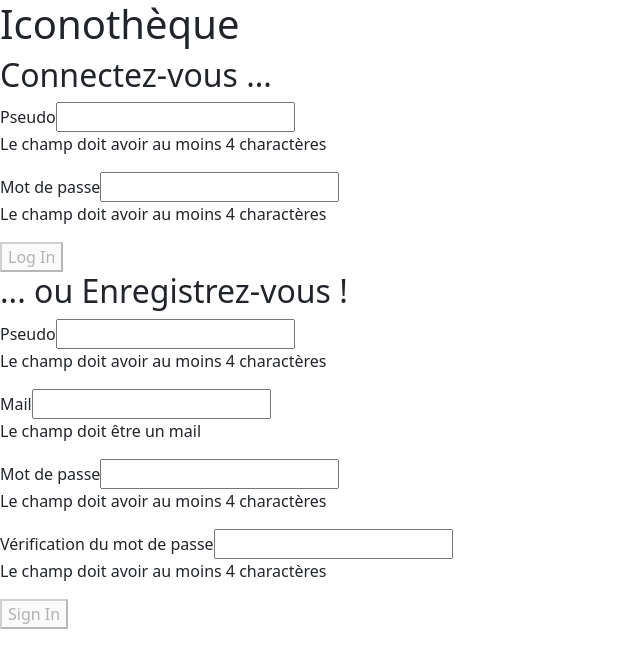
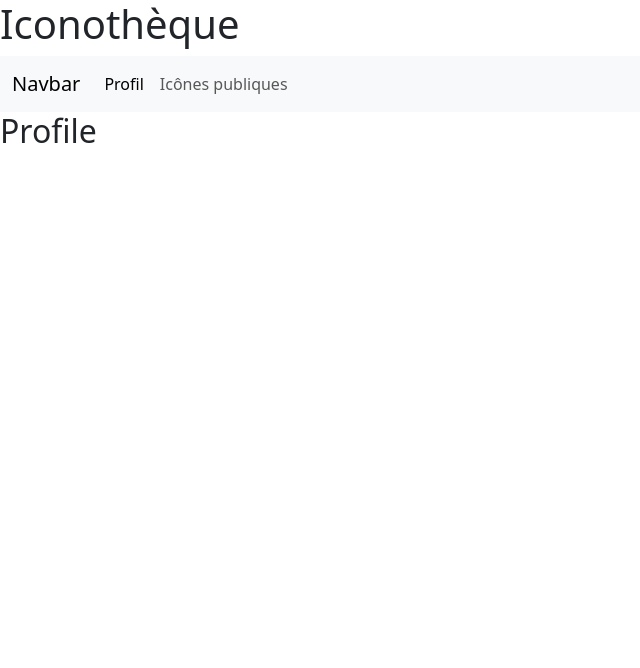
Before and after one commit to Johblanc/iconotheque_front, a React (Create React App) app: page /user/view in a window 1280 px wide. Shown: the top 668 px of the page, without its empty margins (0-640 px from the left). Built offline with nearby package versions, Linux system fonts and the light colour scheme.

Commit message:
Feat : react-router

```diff
--- a/package.json
+++ b/package.json
@@ -13,6 +13,7 @@
     "bootstrap": "^5.3.0-alpha1",
     "react": "^18.2.0",
     "react-dom": "^18.2.0",
+    "react-router-dom": "^6.9.0",
     "react-scripts": "5.0.1",
     "typescript": "^4.9.5",
     "web-vitals": "^2.1.4"
--- a/src/App/Components/App.tsx
+++ b/src/App/Components/App.tsx
@@ -1,5 +1,4 @@
 import { useEffect, useState } from "react";
-import { UserLogInPage } from "../../User/Pages/UserLogInPage";
 import { DEFAULT_USER } from "../../Utilities/Constants/User.defaut";
 import { PageContext } from "../../Utilities/Contexts/Page.context";
 import { PathPrivateContext } from "../../Utilities/Contexts/PathPrivate.context";
@@ -9,72 +8,24 @@ import { Requester } from "../../Utilities/Requester/Requester";
 import { TPath } from "../../Utilities/Types/Path.type";
 import "../Style/App.style.css";
 
+import { RouterProvider } from "react-router-dom";
+import { IconSelectPage } from "../../Icon/Pages/IconSelectPage";
+import { router } from "../Routes/router";
+import { Contextualizer } from "./Contextualizer";
+
 /**
  * Iconothèque v1 :
- * * Gestionnaire d'affichage des pages de l'application
- * * Gestionnaire d'acces utilisateur
+ * * Gestionnaire du Context
+ * * Gestionnaire des Routes
  *
  * @version v1
  */
-export function App() : JSX.Element
-{
-  /** la page en cours d'affichage (lié au PageContext) */
-  const [page, setPage] = useState(<UserLogInPage />);
-
-  /** l'utilisateur en cours d'utilisation */
-  const [user, setUser] = useState(DEFAULT_USER);
-
-  /** liste des paths publiques */
-  const [pathPublic, setPathPublic] = useState<TPath[]>([]);
-
-  /** liste des paths privés */
-  const [pathPrivate, setPathPrivate] = useState<TPath[]>([]);
-
-
-  /** Récupération des paths */
-  useEffect(()=>{
-
-    const fetchPublics = async () => {
-      const response = await Requester.path.getPublics(user.token)
-      if (response.data){
-        setPathPublic(response.data)
-      }
-    }
-
-    const fetchPrivates = async () => {
-      const response = await Requester.path.getPrivates(user.token)
-      if (response.data){
-        setPathPrivate(response.data)
-      }
-    }
-    if (user.access > 0) {
-      fetchPublics()
-    }
-    else
-    {
-      setPathPublic([])
-    }
-    if (user.access > 1) {
-      fetchPrivates()
-    }
-    else
-    {
-      setPathPrivate([])
-    }
-  },[user])
-
-
+export function App(): JSX.Element {
   return (
     <div className="App">
-      <PageContext.Provider value={{ page, setPage }}>
-        <UserContext.Provider value={{ user, setUser }}>
-          <PathPublicContext.Provider value={{ pathPublic, setPathPublic }}>
-          <PathPrivateContext.Provider value={{ pathPrivate, setPathPrivate }}>
-            {page}
-          </PathPrivateContext.Provider>
-          </PathPublicContext.Provider>
-        </UserContext.Provider>
-      </PageContext.Provider>
+      <Contextualizer>
+        <RouterProvider router={router} />
+      </Contextualizer>
     </div>
   );
 }
--- a/src/App/Components/AppNav.tsx
+++ b/src/App/Components/AppNav.tsx
@@ -4,7 +4,7 @@ import { IconUpdatePage } from "../../Icon/Pages/IconUpdatePage";
 import { UserViewPage } from "../../User/Pages/UserViewPage";
 import { PageContext } from "../../Utilities/Contexts/Page.context";
 import { UserContext } from "../../Utilities/Contexts/User.context";
-
+import { Link } from "react-router-dom";
 
 /**
  * La Navigation du site
@@ -42,33 +42,25 @@ export function AppNav(props : {actif : "profil" | "new" | "public" | "private"
         </button>
         <div className="collapse navbar-collapse" id="navbarNavAltMarkup">
           <div className="navbar-nav">
-            <button
-              onClick={(actif === "profil") ? undefined : ()=> setPage(<UserViewPage/>) }
-              className={`nav-link${(actif === "profil") ? " active" : "" }`}
-            >
+            <Link
+              className={`nav-link${(actif === "profil") ? " active" : ""}`} to={"/user/view"} >
               Profil
-            </button>
+            </Link>
             { user.access > 1 &&
-              <button
-                onClick={(actif === "new") ? undefined : ()=> setPage(<IconUpdatePage/>) }
-                className={`nav-link${(actif === "new") ? " active" : "" }`}
-              >
+              <Link
+                className={`nav-link${(actif === "new") ? " active" : ""}`} to={"/paths/new"} >
                 Nouvelle icône
-              </button>
+              </Link >
             }
-            <button
-              onClick={(actif === "public") ? undefined : ()=> setPage(<IconSelectPage actif={"public"} />) }
-              className={`nav-link${(actif === "public") ? " active" : "" }`}
-            >
+            <Link
+              className={`nav-link${(actif === "public") ? " active" : ""}`} to={"/paths/publics"} >
               Icônes publiques
-            </button>
+            </Link>
             { user.access > 1 &&
-              <button
-                onClick={(actif === "private") ? undefined : ()=> setPage(<IconSelectPage actif={"private"} />) }
-                className={`nav-link${(actif === "private") ? " active" : "" }`}
-              >
+              <Link
+                className={`nav-link${(actif === "private") ? " active" : ""}`} to={"/paths/privates"}>
                 Mes icônes
-              </button>
+              </Link>
             }
           </div>
         </div>
--- /dev/null
+++ b/src/App/Routes/router.tsx
@@ -0,0 +1,51 @@
+
+import { UserLogInPage } from "../../User/Pages/UserLogInPage";
+
+import {
+  createBrowserRouter,
+  RouterProvider,
+  redirect,
+} from "react-router-dom";
+import { IconSelectPage } from "../../Icon/Pages/IconSelectPage";
+import { UserViewPage } from "../../User/Pages/UserViewPage";
+import { UserUpdatePage } from "../../User/Pages/UserUpdatePage";
+import { IconUpdatePage } from "../../Icon/Pages/IconUpdatePage";
+
+export const router = createBrowserRouter([
+  {
+    path: "/",
+    element: <UserLogInPage />,
+    loader : ()=>{
+      return redirect("/user/login")
+    }
+  },
+  {
+    path: "/user/login",
+    element: <UserLogInPage />,
+    action : ()=> null
+  },
+  {
+    path: "/user/view",
+    element: <UserViewPage />,
+  },
+  {
+    path: "/user/update",
+    element: <UserUpdatePage />,
+  },
+  {
+    path: "/paths/publics",
+    element: <IconSelectPage actif={"public"} />,
+  },
+  {
+    path: "/paths/privates",
+    element: <IconSelectPage actif={"private"} />,
+  },
+  {
+    path: "/paths/new",
+    element: <IconUpdatePage/>,
+  },
+  {
+    path: "/paths/update",
+    element: <IconUpdatePage />,
+  },
+]);
--- a/src/Icon/Pages/IconViewPage.tsx
+++ b/src/Icon/Pages/IconViewPage.tsx
@@ -1,3 +1,5 @@
+import { AppHeader } from "../../App/Components/AppHeader";
+import { AppNav } from "../../App/Components/AppNav";
 
 
 /**
@@ -7,5 +9,13 @@
  */
 export function IconViewPage() : JSX.Element
 {
-  return <>Icon View Page</>
+  return (
+    <div>
+      <AppHeader/>
+      <AppNav actif={""}/>
+      <h2>IconViewPage</h2>
+      <div>
+      </div>
+    </div>
+    )
 }
--- a/src/User/Components/LogInBox.tsx
+++ b/src/User/Components/LogInBox.tsx
@@ -1,4 +1,5 @@
 import { useContext, useState } from "react";
+import { Form, useNavigate } from "react-router-dom";
 import { IconSelectPage } from "../../Icon/Pages/IconSelectPage";
 import { EntryString } from "../../Utilities/Components/EntryString";
 import { PageContext } from "../../Utilities/Contexts/Page.context";
@@ -6,6 +7,9 @@ import { UserContext } from "../../Utilities/Contexts/User.context";
 import { Requester } from "../../Utilities/Requester/Requester";
 import { EntryValidators } from "../../Utilities/Validators/Entry.Validators";
 
+import {
+  redirect,
+} from "react-router-dom";
 /**
  * Composant permetant le Log In d'un utilisateur
  *
@@ -21,8 +25,10 @@ export function LogInBox(): JSX.Element {
   /** Récupération du réglage de la page dans le context */
   const {setPage} = useContext(PageContext)
 
+
+  const navigate = useNavigate();
+
   /** Préparation du body pour la requête LogIn */
-
   const [logBody, setLogBody] = useState({ name: "", password: "" });
   const [logValid, setLogValid] = useState({ name: false, password: false });
 
@@ -51,27 +57,28 @@ export function LogInBox(): JSX.Element {
 
   /** Déclenchement d'une tentative de Log In */
 
-  const handleRequest = async () => {
+  const handleRequest = async (event : React.FormEvent<HTMLFormElement>) => {
 
     const response = await Requester.user.logIn(logBody) ;
+
 
 
     if (response.statusCode === 201)
     {
       setMessage('');
       setUser(response.data)
-      setPage(<IconSelectPage actif={"public"}/>)
+      navigate("/paths/publics")
+
     }
     else
     {
       setMessage("Nom ou Mot de passe invalides");
     }
-
   }
   const isValid = logValid.name && logValid.password
 
   return (
-    <div>
+    <Form method="post"  onSubmit={handleRequest} >
       <h2>Connectez-vous ...</h2>
       <EntryString
         name={"Pseudo"}
@@ -87,7 +94,7 @@ export function LogInBox(): JSX.Element {
         isPass
       />
       <div>{message}</div>
-      <button onClick={handleRequest} disabled={!isValid} >Log In</button>
-    </div>
+      <button type="submit"  disabled={!isValid} >Log In</button>
+    </Form>
   );
 }
--- a/src/User/Components/SignInBox.tsx
+++ b/src/User/Components/SignInBox.tsx
@@ -1,5 +1,5 @@
 import { useContext, useState } from "react";
-import { IconSelectPage } from "../../Icon/Pages/IconSelectPage";
+import { Form, useNavigate } from "react-router-dom";
 import { EntryString } from "../../Utilities/Components/EntryString";
 import { PageContext } from "../../Utilities/Contexts/Page.context";
 import { UserContext } from "../../Utilities/Contexts/User.context";
@@ -20,6 +20,8 @@ export function SignInBox(): JSX.Element {
 
   /** Récupération du réglage de la page dans le context */
   const {setPage} = useContext(PageContext)
+
+  const navigate = useNavigate();
 
   /** Préparation du body pour la requête SignIn */
 
@@ -56,13 +58,13 @@ export function SignInBox(): JSX.Element {
 
     if (responseSign.statusCode === 201)
     {
-      setMessage('');
       const responseLog = await Requester.user.logIn(signBody) ;
 
       if (responseLog.statusCode === 201)
       {
+        setMessage('');
         setUser(responseLog.data)
-        setPage(<IconSelectPage actif={"public"}/>)
+        navigate("/paths/publics")
       }
       else
       {
@@ -79,7 +81,7 @@ export function SignInBox(): JSX.Element {
   const isValid = signValid.name && signValid.password && signValid.verifpass && signValid.mail
 
   return (
-    <div>
+    <Form method="post" onSubmit={handleRequest}>
     <h2>... ou Enregistrez-vous !</h2>
       <EntryString
         name={"Pseudo"}
@@ -113,7 +115,7 @@ export function SignInBox(): JSX.Element {
         isPass
       />
       <div>{message}</div>
-      <button onClick={handleRequest} disabled={!isValid}>Sign In</button>
-    </div>
+      <button type="submit" disabled={!isValid} >Sign In</button>
+    </Form>
   );
 }
--- a/src/User/Pages/UserViewPage.tsx
+++ b/src/User/Pages/UserViewPage.tsx
@@ -1,3 +1,5 @@
+import { AppHeader } from "../../App/Components/AppHeader";
+import { AppNav } from "../../App/Components/AppNav";
 
 
 /**
@@ -7,5 +9,13 @@
  */
 export function UserViewPage() : JSX.Element
 {
-  return <>User View Page</>
+  return (
+  <div>
+    <AppHeader/>
+    <AppNav actif={"profil"}/>
+    <h2>Profile</h2>
+    <div>
+    </div>
+  </div>
+)
 }
```
Also changed, not shown: 1 other file (tests, documents, lock files or other folders).
